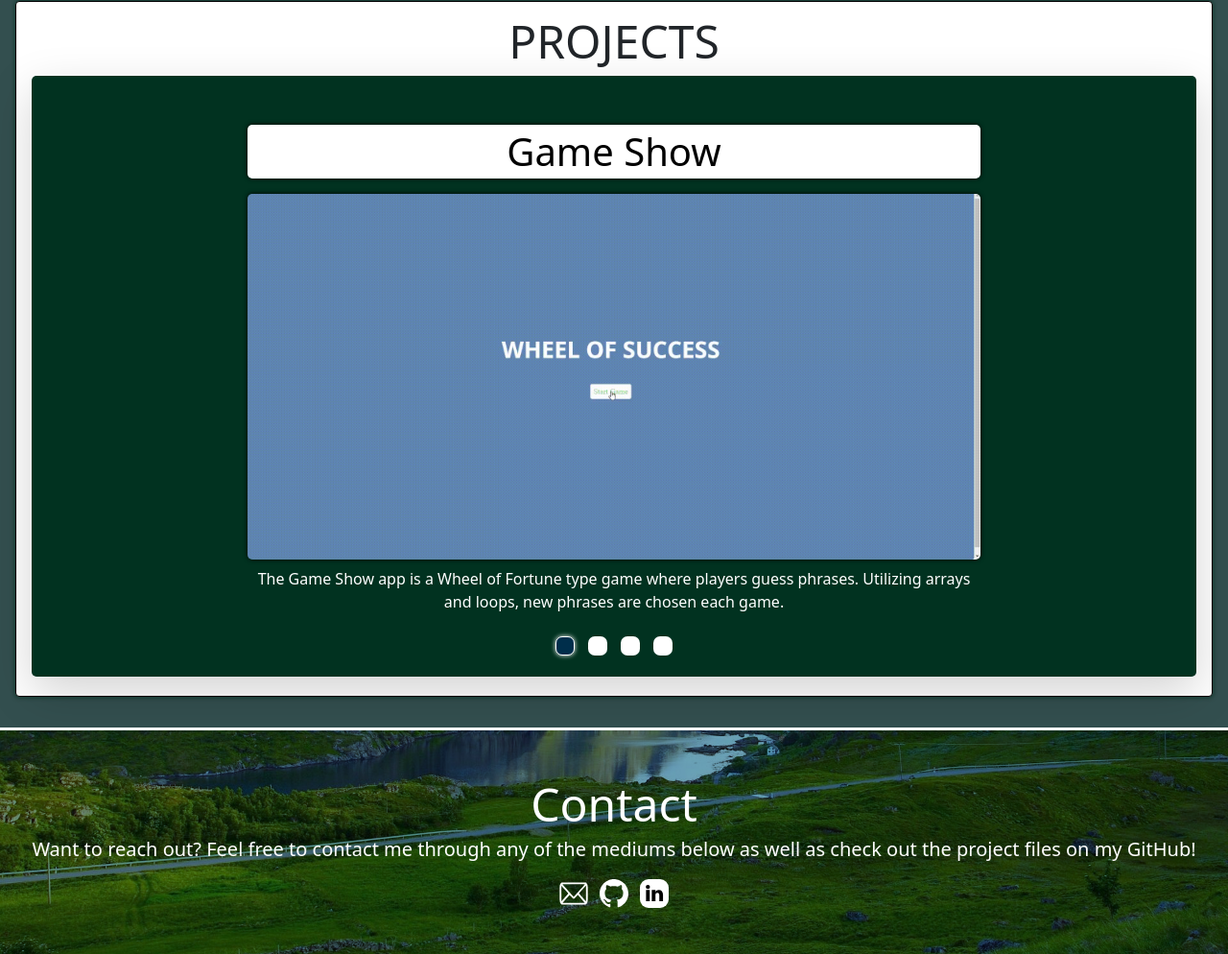
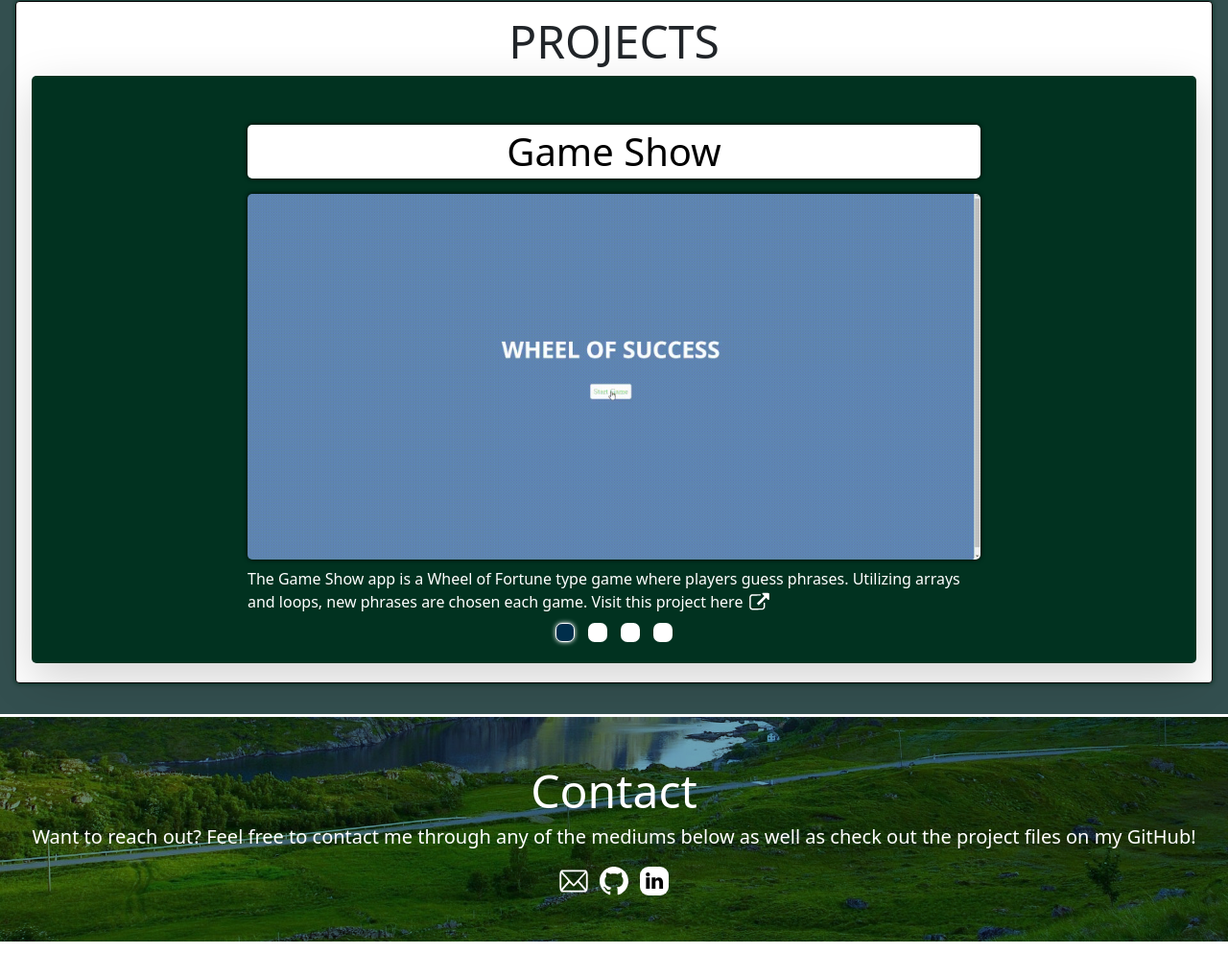
Before and after one commit to gitwalker4/gitwalker4.github.io, a plain HTML site: page index.html in a window 1280 px wide. Shown: the part 1232-2226 px from the top of the page at 96% size. Drawn offline with nearby package versions, Linux system fonts and the light colour scheme.

Commit message:
Added external link in comments

```diff
--- a/css/styles.css
+++ b/css/styles.css
@@ -85,17 +85,27 @@ main {
   text-decoration: none;
 }
 
+.link,
+.ex-link {
+  background: none;
+  border: none;
+  border-radius: 30%;
+}
+
 .link {
   height: 30px;
   width: 30px;
-  background: none;
-  border: none;
-  border-radius: 30%;
   transition: transform 0.5s ease-in-out;
 }
 
 .link:hover {
   transform: scale(1.05);
+}
+
+.ex-link {
+  height: 25px;
+  width: 25px;
+  fill: white;
 }
 
 .projCard,
--- a/index.html
+++ b/index.html
@@ -94,7 +94,11 @@
                     <img class="proj img-fluid my-2" src="videos/GameShow.gif" alt="Game Show App" title="Game Show App">
                   </a>
                   <hr class="mt-1 mb-3 d-md-none">
-                  <p class="fs-6 text-left text-lg-center">The Game Show app is a Wheel of Fortune type game where players guess phrases. Utilizing arrays and loops, new phrases are chosen each game.</p>
+                  <p class="fs-6 text-left text-lg-center d-inline">The Game Show app is a Wheel of Fortune type game where players guess phrases. Utilizing arrays and loops, new phrases are chosen each game.</p>
+                  <p class="d-inline">Visit this project here</p>
+                  <a class="d-inline" href="https://gitwalker4.github.io/My-Game-Show-App/" target="_blank">
+                    <img class="img-fluid ex-link" src="img/externallink.svg" alt="External Link">
+                  </a>
                 </div>
 
                 <div class="col-md-6 my-2 container-fluid d-lg-none gallery">
@@ -103,7 +107,11 @@
                     <img class="proj img-fluid my-2" src="videos/Gallery.gif" alt="Gallery App" title="Gallery App">
                   </a>
                   <hr class="mt-1 mb-3 d-md-none">
-                  <p class="fs-6 text-left text-lg-center">The Photo Gallery app gives the user the choice to either search through the gallery by going through the slideshow or by utilizing keywords in the search bar.</p>
+                  <p class="fs-6 text-left text-lg-center d-inline">The Photo Gallery app gives the user the choice to either search through the gallery by going through the slideshow or by utilizing keywords in the search bar.</p>
+                  <p class="d-inline">Visit this project here</p>
+                  <a class="d-inline" href="https://gitwalker4.github.io/Unit-5-Photo-Gallery-Project/" target="_blank">
+                    <img class="img-fluid ex-link" src="img/externallink.svg" alt="External Link">
+                  </a>
                 </div>
 
                 <div class="col-md-6 my-2 container-fluid d-lg-none webDash">
@@ -112,16 +120,24 @@
                     <img class="proj img-fluid my-2" src="videos/WebApp.gif" alt="Web Dashboard App" title="Web Dashboard App">
                   </a>
                   <hr class="mt-1 mb-3 d-md-none">
-                  <p class="fs-6 text-left text-lg-center">The Web Dashboard is an interactive app that utilizes JavaScript Objects to present users with the ability to change which data is on display in real time.</p>
+                  <p class="fs-6 text-left text-lg-center d-inline">The Web Dashboard is an interactive app that utilizes JavaScript Objects to present users with the ability to change which data is on display in real time.</p>
+                  <p class="d-inline">Visit this project here</p>
+                  <a class="d-inline" href="https://gitwalker4.github.io/Web-Dashboard-Project/" target="_blank">
+                    <img class="img-fluid ex-link" src="img/externallink.svg" alt="External Link">
+                  </a>
                 </div>
 
                 <div class="col-md-6 my-2 container-fluid d-lg-none empDir">
                   <h1 class="display-6 text-center app-name p-1 mb-2">Employee Directory</h1>
-                  <a href=" https://gitwalker4.github.io/Unit-8-Employee-Directory/" target="_blank">
+                  <a href="https://gitwalker4.github.io/Unit-8-Employee-Directory/" target="_blank">
                     <img class="proj img-fluid my-2" src="videos/EmployeeDir.gif" alt="Employee App" title="Employee App">
                   </a>
                   <hr class="mt-1 mb-3 d-md-none">
-                  <p class="fs-6 text-left text-lg-center">The Employee Directory app fetchs an employee directory from an API and lets users search through the employees by name or by navigating through their modals.</p>
+                  <p class="fs-6 text-left text-lg-center d-inline">The Employee Directory app fetchs an employee directory from an API and lets users search through the employees by name or by navigating through their modals.</p>
+                  <p class="d-inline">Visit this project here</p>
+                  <a class="d-inline" href="https://gitwalker4.github.io/Unit-8-Employee-Directory/" target="_blank">
+                    <img class="img-fluid ex-link" src="img/externallink.svg" alt="External Link">
+                  </a>
                 </div>
 
                 <div class="text-center d-none d-lg-block">
```
Also changed, not shown: img/externallink.svg (added).
